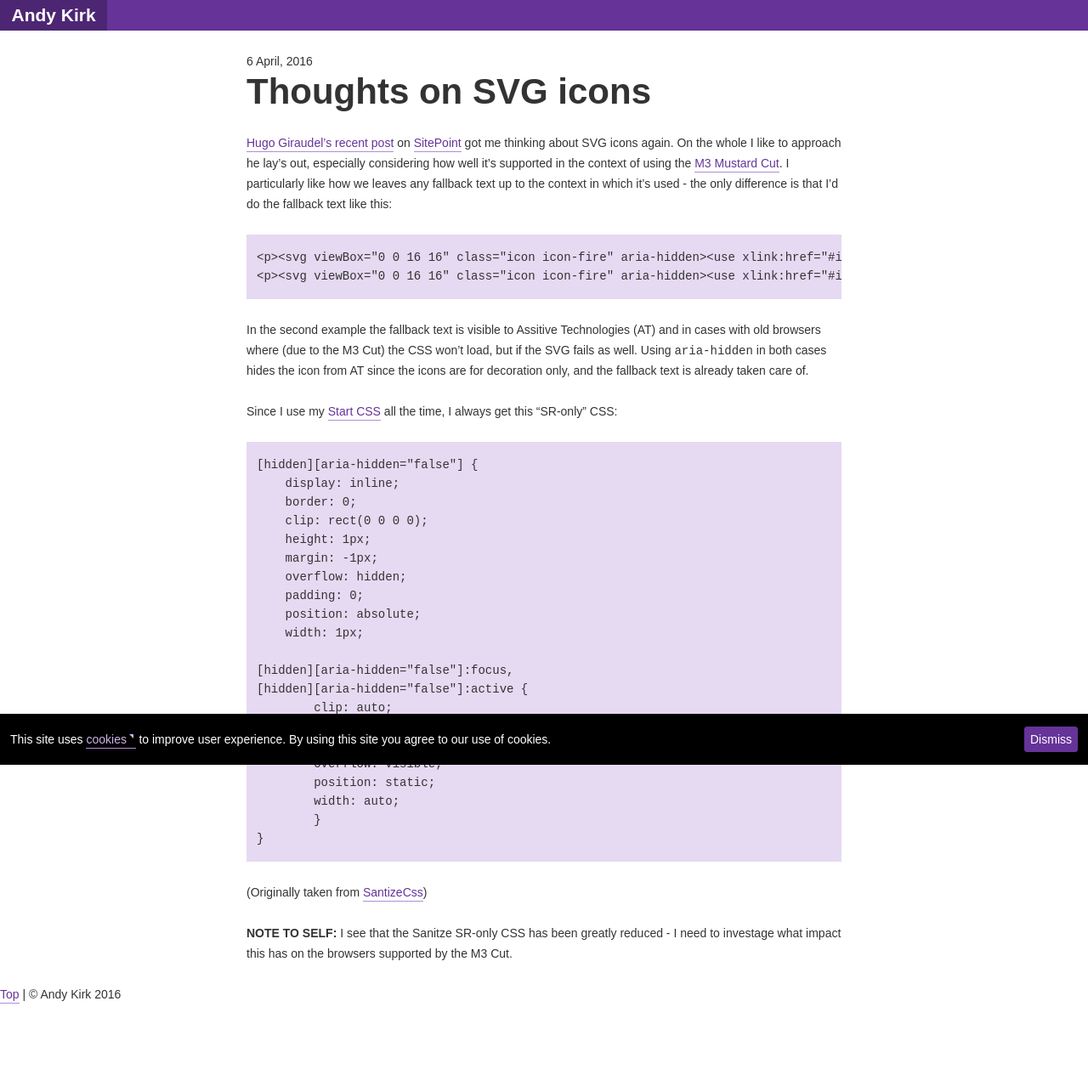
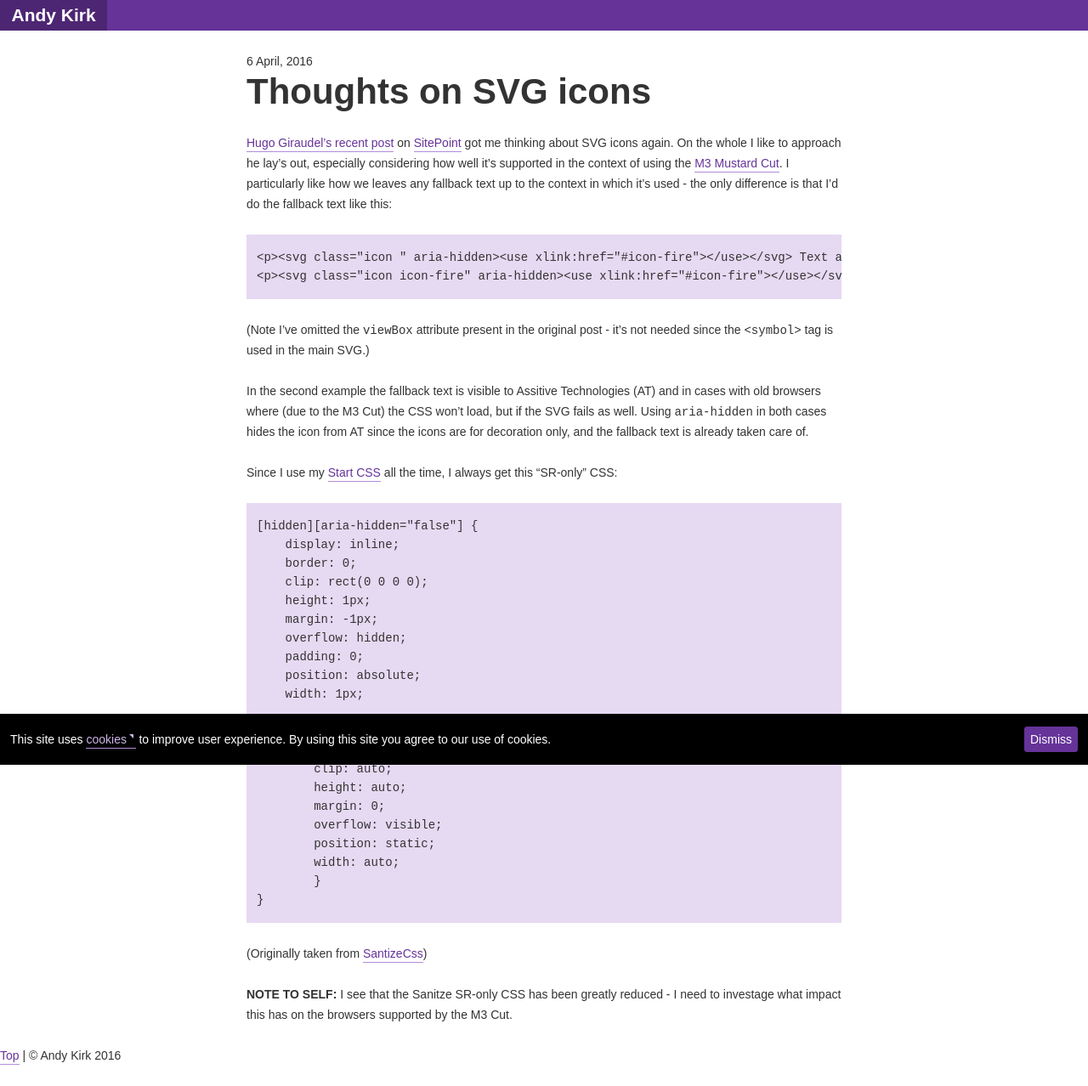
Before and after one commit to andykirk/andykirk.github.io, a Jekyll site: the page built from _posts/2016-04-06-thoughts-on-svg-icons.md, in a window 1280 px wide. Shown: the whole page at 85% size. Built offline with Jekyll 4.4.1, drawn with Linux system fonts in a browser that asks for light colours; before the commit the page ends 1206 px from its top, so only the background shows below that.

Commit message:
Update 2016-04-06-thoughts-on-svg-icons.md

```diff
--- a/_posts/2016-04-06-thoughts-on-svg-icons.md
+++ b/_posts/2016-04-06-thoughts-on-svg-icons.md
@@ -6,9 +6,10 @@
 I particularly like how we leaves any fallback text up to the context in which it's used - the only difference is that I'd do the fallback text like this:
 
 ~~~
-<p><svg viewBox="0 0 16 16" class="icon icon-fire" aria-hidden><use xlink:href="#icon-fire"></use></svg> Text alongside icon</p>
-<p><svg viewBox="0 0 16 16" class="icon icon-fire" aria-hidden><use xlink:href="#icon-fire"></use></svg><span hidden aria-hidden="false">Fallback text</span></p>
+<p><svg class="icon " aria-hidden><use xlink:href="#icon-fire"></use></svg> Text alongside icon</p>
+<p><svg class="icon icon-fire" aria-hidden><use xlink:href="#icon-fire"></use></svg><span hidden aria-hidden="false">Fallback text</span></p>
 ~~~
+(Note I've omitted the `viewBox` attribute present in the original post - it's not needed since the `<symbol>` tag is used in the main SVG.)
 
 In the second example the fallback text is visible to Assitive Technologies (AT) and in cases with old browsers where (due to the M3 Cut) the CSS won't load, but if the SVG fails as well. Using `aria-hidden` in both cases hides the icon from AT since the icons are for decoration only, and the fallback text is already taken care of.
 
```
